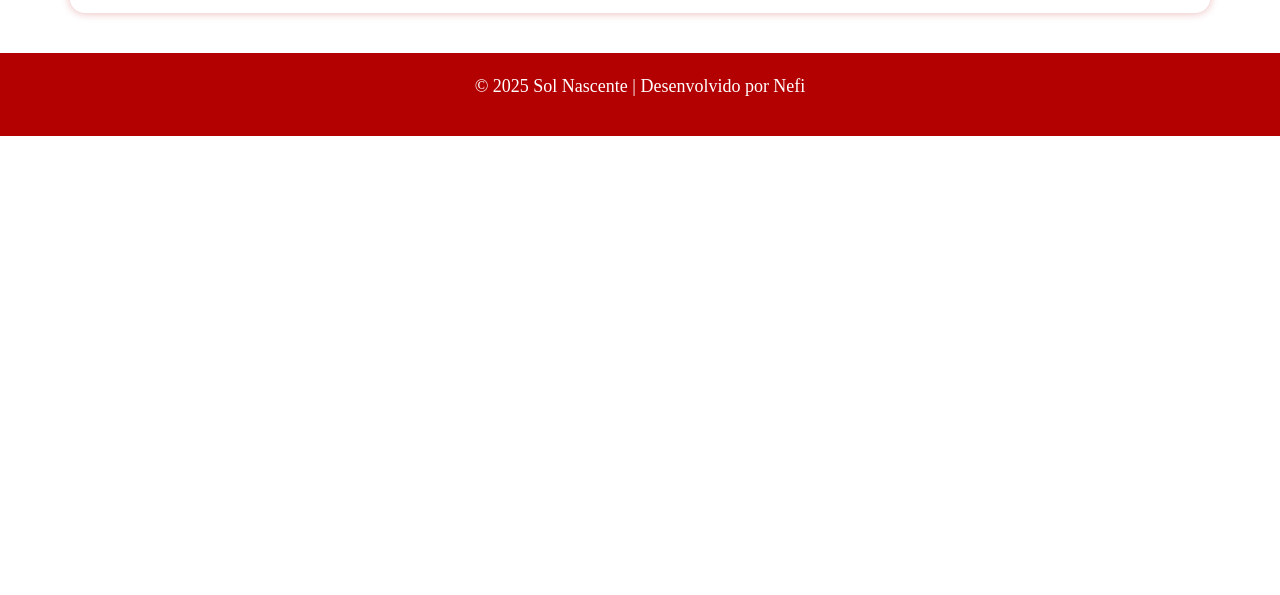
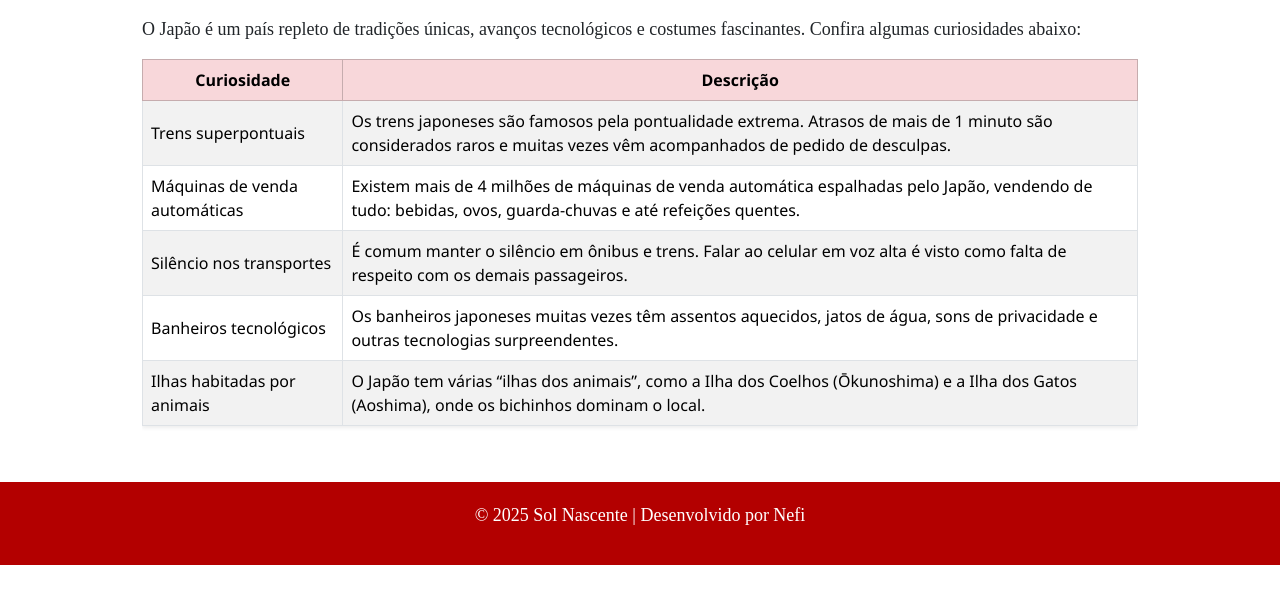
Before and after one commit to nefilehi/VoltaAoMundo-japao, a plain HTML site: page curiosidades.html in a window 1280 px wide. Shown: the part 205-800 px from the top of the page. Drawn offline with nearby package versions, Linux system fonts and the light colour scheme.

Commit message:
new:curiosidades

```diff
--- a/curiosidades.html
+++ b/curiosidades.html
@@ -53,9 +53,55 @@
     </header>
 
     <main>
-        <div class="container intro">
+        <div class="row justify-content-center">
+            <div class="col-lg-10">
+                <div class="content-card">
+                    <h2 class="text-danger mb-4">Curiosidades sobre o Japão</h2>
+                    <p>O Japão é um país repleto de tradições únicas, avanços tecnológicos e costumes fascinantes.
+                        Confira algumas curiosidades abaixo:</p>
 
+                    <div class="table-responsive">
+                        <table class="table table-bordered table-striped table-hover align-middle shadow-sm">
+                            <thead class="table-danger text-center">
+                                <tr>
+                                    <th scope="col">Curiosidade</th>
+                                    <th scope="col">Descrição</th>
+                                </tr>
+                            </thead>
+                            <tbody>
+                                <tr>
+                                    <td>Trens superpontuais</td>
+                                    <td>Os trens japoneses são famosos pela pontualidade extrema. Atrasos de mais de 1
+                                        minuto são considerados raros e muitas vezes vêm acompanhados de pedido de
+                                        desculpas.</td>
+                                </tr>
+                                <tr>
+                                    <td>Máquinas de venda automáticas</td>
+                                    <td>Existem mais de 4 milhões de máquinas de venda automática espalhadas pelo Japão,
+                                        vendendo de tudo: bebidas, ovos, guarda-chuvas e até refeições quentes.</td>
+                                </tr>
+                                <tr>
+                                    <td>Silêncio nos transportes</td>
+                                    <td>É comum manter o silêncio em ônibus e trens. Falar ao celular em voz alta é
+                                        visto como falta de respeito com os demais passageiros.</td>
+                                </tr>
+                                <tr>
+                                    <td>Banheiros tecnológicos</td>
+                                    <td>Os banheiros japoneses muitas vezes têm assentos aquecidos, jatos de água, sons
+                                        de privacidade e outras tecnologias surpreendentes.</td>
+                                </tr>
+                                <tr>
+                                    <td>Ilhas habitadas por animais</td>
+                                    <td>O Japão tem várias “ilhas dos animais”, como a Ilha dos Coelhos (Ōkunoshima) e a
+                                        Ilha dos Gatos (Aoshima), onde os bichinhos dominam o local.</td>
+                                </tr>
+                            </tbody>
+                        </table>
+                    </div>
+                </div>
+            </div>
         </div>
+
     </main>
 
     <footer>
```
